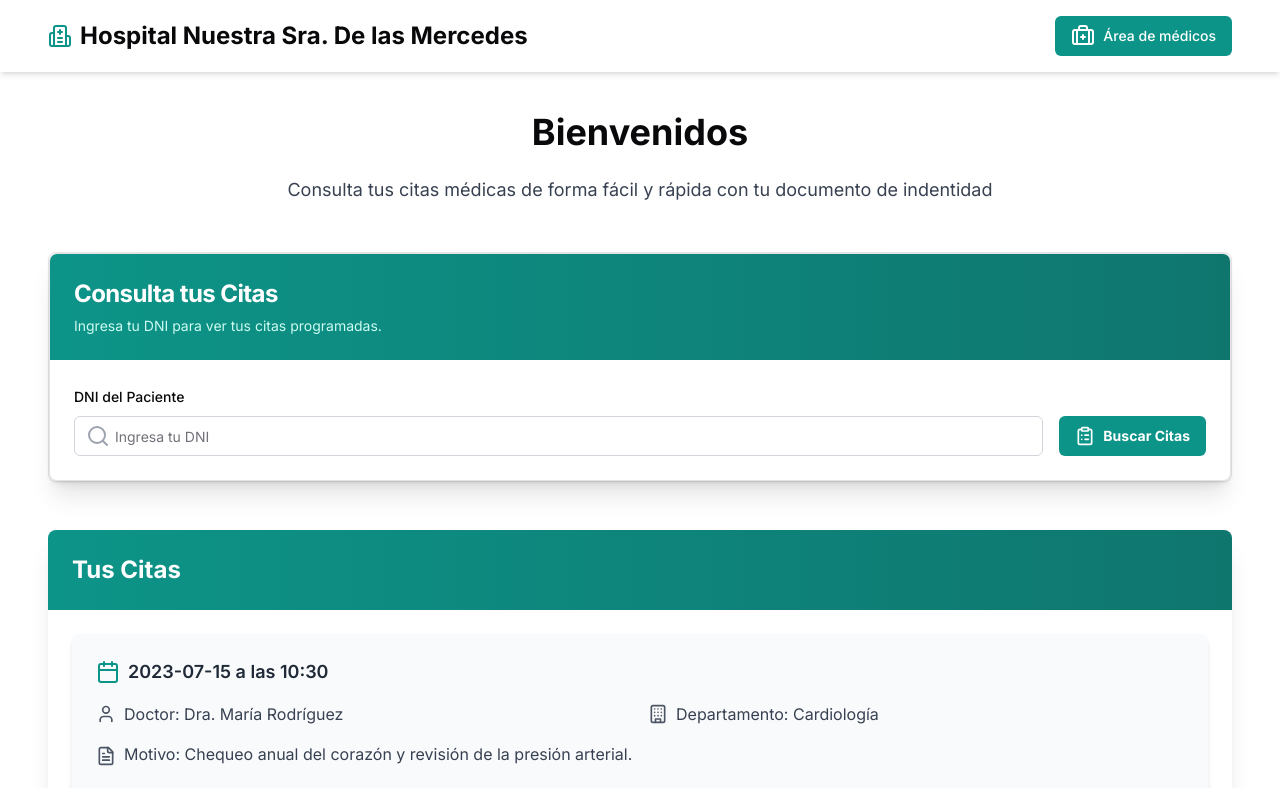
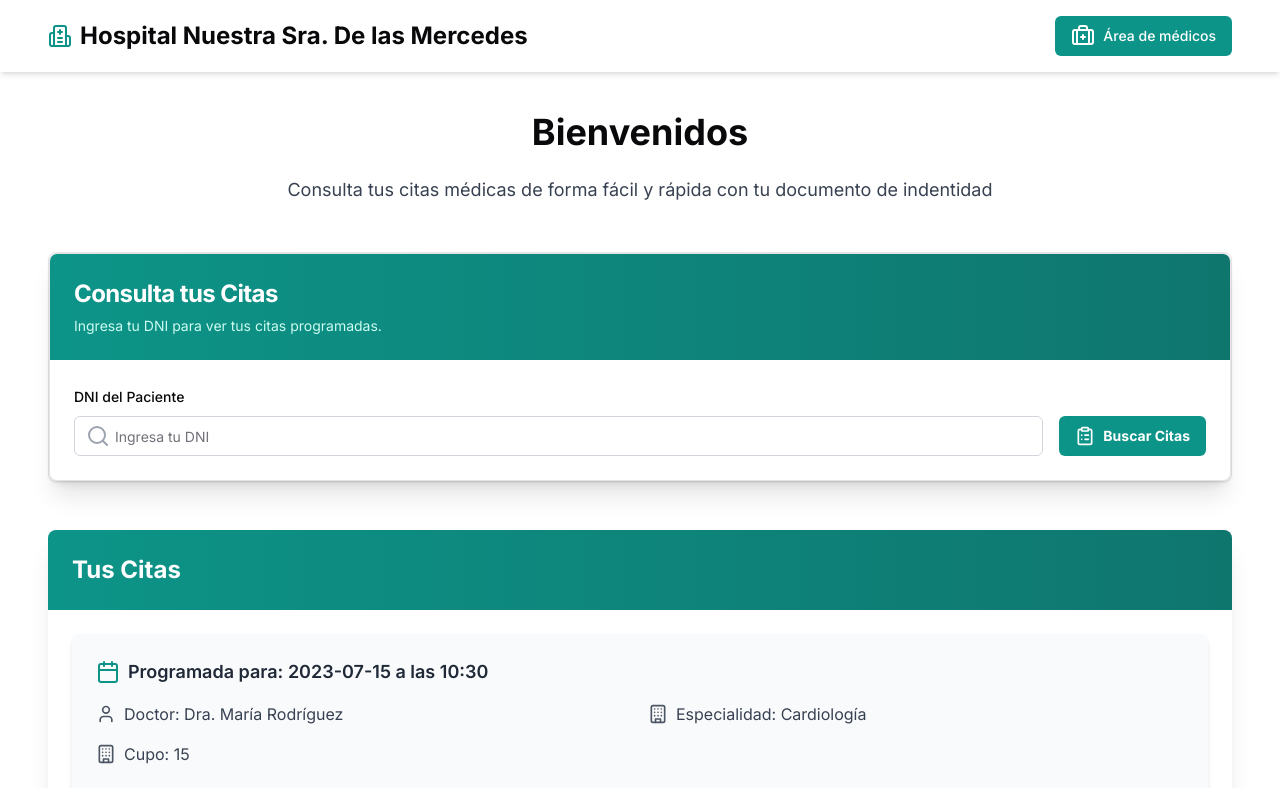
Before and after one commit to luispazcode/sys-consulta-citas, a Next.js app: page / in a window 1280 px wide. Shown: the top 788 px of the page. Built offline with nearby package versions, Linux system fonts and the light colour scheme.

Commit message:
feat: update appointment results UI

```diff
--- a/src/app/(home)/ui/AppointmentResults.tsx
+++ b/src/app/(home)/ui/AppointmentResults.tsx
@@ -1,10 +1,5 @@
 import { Button } from "@/components/ui/button";
-import {
-	BuildingIcon,
-	CalendarIcon,
-	FileTextIcon,
-	UserIcon,
-} from "lucide-react";
+import { BuildingIcon, CalendarIcon, UserIcon } from "lucide-react";
 import Link from "next/link";
 
 export const AppointmentResults = () => {
@@ -13,12 +8,12 @@ export const AppointmentResults = () => {
 			<div className='bg-gradient-to-r from-teal-600 to-teal-700 p-6'>
 				<h2 className='text-2xl font-bold text-white'>Tus Citas</h2>
 			</div>
-			<div className='p-6'>
+			<div className='p-6 appointment-card'>
 				<div className='mb-8 last:mb-0 bg-gray-50 dark:bg-gray-700 rounded-lg p-6 shadow-md'>
 					<div className='flex items-center mb-4'>
 						<CalendarIcon className='w-6 h-6 text-teal-600 dark:text-teal-400 mr-2' />
 						<span className='text-lg font-semibold text-gray-800 dark:text-white'>
-							2023-07-15 a las 10:30
+							Programada para: 2023-07-15 a las 10:30
 						</span>
 					</div>
 					<div className='grid grid-cols-1 md:grid-cols-2 gap-4'>
@@ -31,19 +26,15 @@ export const AppointmentResults = () => {
 						<div className='flex items-center'>
 							<BuildingIcon className='w-5 h-5 text-gray-600 dark:text-gray-400 mr-2' />
 							<span className='text-gray-700 dark:text-gray-300'>
-								Departamento: Cardiología
+								Especialidad: Cardiología
 							</span>
 						</div>
-					</div>
-					<div className='mt-4'>
-						<div className='flex items-start'>
-							<FileTextIcon className='w-5 h-5 text-gray-600 dark:text-gray-400 mr-2 mt-1' />
-							<span className='text-gray-700 dark:text-gray-300'>
-								Motivo: Chequeo anual del corazón y revisión de la presión
-								arterial.
-							</span>
+						<div className='flex items-center'>
+							<BuildingIcon className='w-5 h-5 text-gray-600 dark:text-gray-400 mr-2' />
+							<span className='text-gray-700 dark:text-gray-300'>Cupo: 15</span>
 						</div>
 					</div>
+
 					<div className='mt-6'>
 						<Button
 							variant='outline'
```
